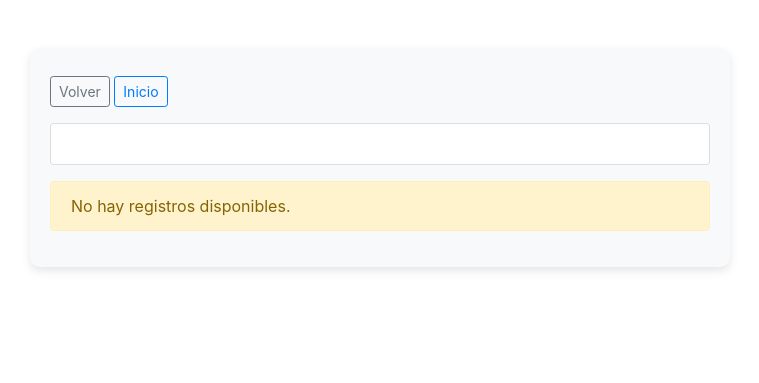
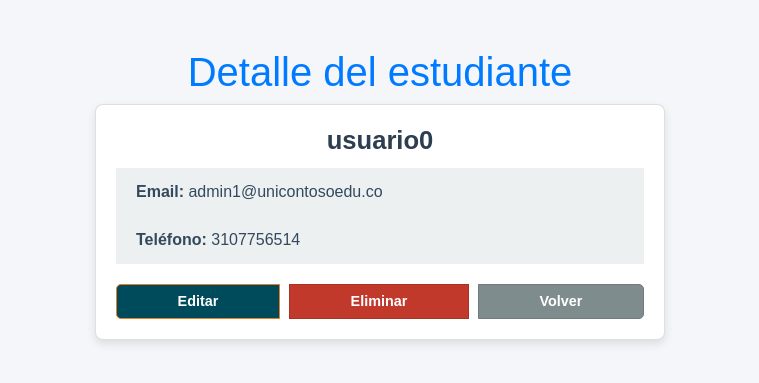
Before and after one commit to juliankaGaray/universidad_contoso, a Django app: page /estudiantes/1/ in a window 1280 px wide. Shown: the top 383 px of the page, without its empty margins (260-1019 px from the left). Run offline with Django 3.2, Linux system fonts and the light colour scheme; data comes from the database, SQL or seed files in the repository; data that the repository does not hold is empty; some libraries are stand-ins or nearby versions.

Commit message:
Ajuste detalle_estudiante.html

```diff
--- a/gestion_academica/templates/gestion_academica/detalle_estudiante.html
+++ b/gestion_academica/templates/gestion_academica/detalle_estudiante.html
@@ -2,48 +2,107 @@
 <html lang="es">
 <head>
   <meta charset="UTF-8">
-    <title>Detalle - {{ titulo }}</title>
+  <title>Detalle de Profesor</title>
   <link rel="stylesheet" href="https://stackpath.bootstrapcdn.com/bootstrap/4.5.2/css/bootstrap.min.css">
   <style>
+    /* Estilos generales */
+    body {
+      background-color: #f4f6f9;
+      font-family: Arial, sans-serif;
+    }
+
     .container {
-            max-width: 700px;
-            background: #f8f9fa;
+      max-width: 600px;
+    }
+
+    /* Tarjeta de información */
+    .card {
+      background: #ffffff;
+      box-shadow: 0px 4px 10px rgba(0, 0, 0, 0.1);
+      border-radius: 8px;
+      overflow: hidden;
+    }
+
+    .card-body {
       padding: 20px;
-            border-radius: 10px;
-            box-shadow: 0px 4px 10px rgba(0, 0, 0, 0.1);
+    }
+
+    .card-title {
+      font-size: 1.6rem;
+      font-weight: bold;
+      color: #2c3e50;
+    }
+
+    .list-group-item {
+      font-size: 1rem;
+      color: #34495e;
+      background-color: #ecf0f1;
+      border: none;
+    }
+
+    /* Botones */
+    .btn-group {
+      display: flex;
+      justify-content: center;
+      gap: 10px;
+      margin-top: 20px;
+    }
+
+    .btn {
+      min-width: 110px;
+      font-size: 0.9rem;
+      font-weight: bold;
+      border-radius: 5px;
+    }
+
+    .btn-warning {
+      background-color: #004b5b;
+      border-color: #e67e22;
+      color: #fff;
+    }
+
+    .btn-warning:hover {
+      background-color: #e67e22;
+    }
+
+    .btn-danger {
+      background-color: #c0392b;
+      border-color: #a93226;
+      color: #fff;
+    }
+
+    .btn-danger:hover {
+      background-color: #a93226;
+    }
+
+    .btn-secondary {
+      background-color: #7f8c8d;
+      border-color: #707b7c;
+      color: #fff;
+    }
+
+    .btn-secondary:hover {
+      background-color: #707b7c;
     }
   </style>
 </head>
 <body>
   <div class="container mt-5">
-        <h1 class="text-primary">{{ titulo }}</h1>
-
-        <nav class="mb-3">
-            <a href="{{ volver_url }}" class="btn btn-outline-secondary btn-sm">Volver</a>
-            <a href="{% url 'home' %}" class="btn btn-outline-primary btn-sm">Inicio</a>
-        </nav>
-
-        <div class="card mb-3">
+    <h1 class="text-primary text-center">Detalle del estudiante</h1>
+    <div class="card">
       <div class="card-body">
-                {% for clave, valor in informacion.items %}
-                    <p><strong>{{ clave }}:</strong> {{ valor }}</p>
-                {% endfor %}
+        <h3 class="card-title text-center">{{ estudiante.nombre }}</h3>
+        <ul class="list-group list-group-flush">
+          <li class="list-group-item"><strong>Email:</strong> {{ estudiante.email }}</li>
+          <li class="list-group-item"><strong>Teléfono:</strong> {{ estudiante.telefono }}</li>
+        </ul>
+            <div class="btn-group">
+          <a href="{% url 'editar_estudiante' estudiante.id  %}" class="btn btn-warning" aria-label="Editar estudiante">Editar</a>
+          <a href="{% url 'eliminar_estudiante' estudiante.id %}" class="btn btn-danger" aria-label="Eliminar estudiante">Eliminar</a>
+          <a href="{% url 'lista_estudiantes' %}" class="btn btn-secondary" aria-label="Volver al listado">Volver</a>
         </div>
       </div>
-
-        {% if lista_items %}
-            <h2 class="h4">{{ lista_titulo }}</h2>
-            <ul class="list-group mb-3">
-                {% for item in lista_items %}
-                    <li class="list-group-item d-flex justify-content-between align-items-center">
-                        <span>{{ item.nombre }}</span>
-                        <small class="text-muted">{{ item.extra_info }}</small>
-                    </li>
-                {% endfor %}
-            </ul>
-        {% else %}
-            <div class="alert alert-warning">No hay registros disponibles.</div>
-        {% endif %}
+    </div>
   </div>
 
   <script src="https://code.jquery.com/jquery-3.5.1.slim.min.js"></script>
```
Lines whose indentation alone changed are shown as unchanged.
